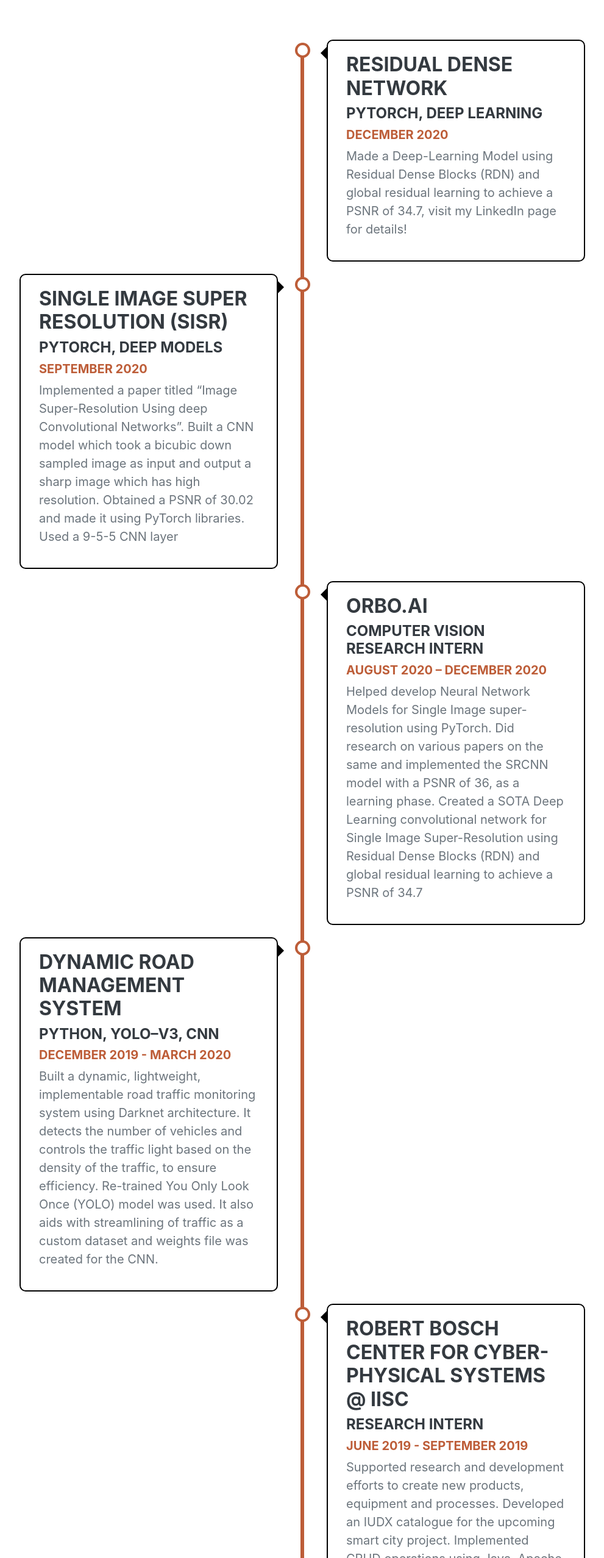
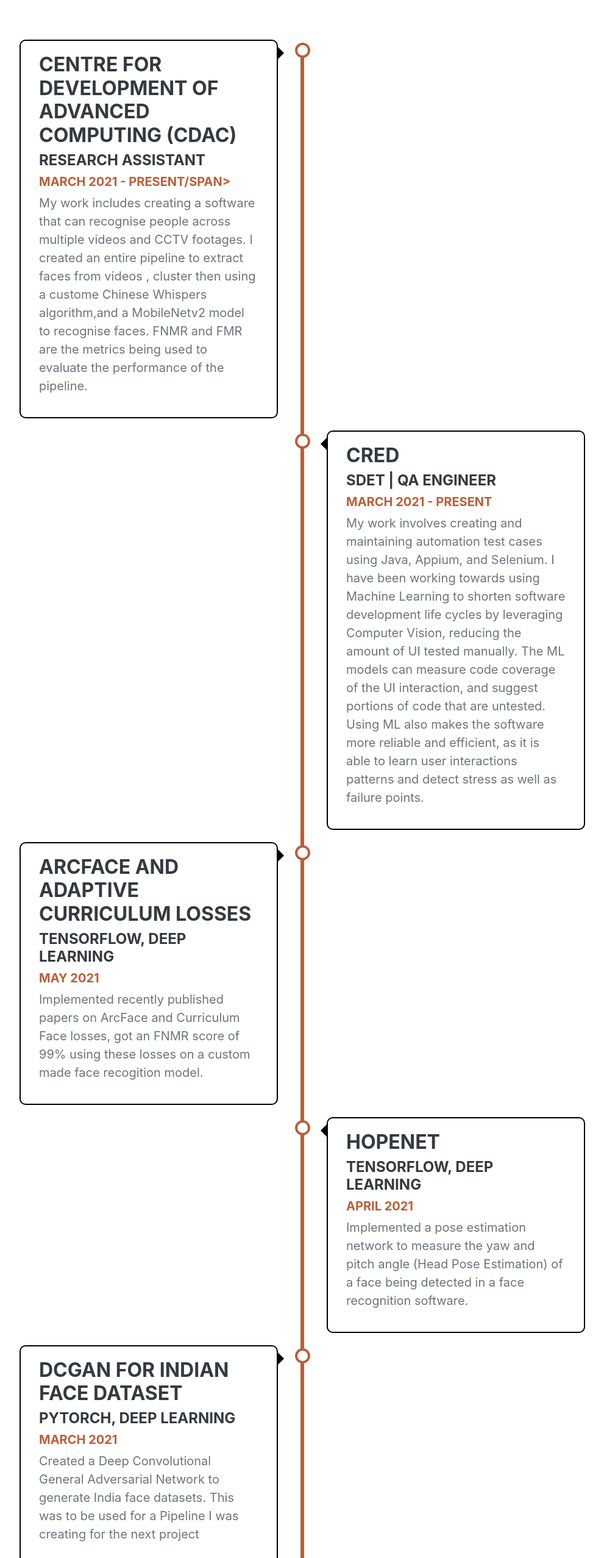
Before and after one commit to Harshubh-Meherishi/about-me, a plain HTML site: page index.html in a window 1280 px wide. Shown: the part 1839-4394 px from the top of the page at 61% size, without its empty margins (280-1271 px from the left). Drawn offline with nearby package versions, Linux system fonts and the light colour scheme; a web font is replaced by a local one.

Commit message:
Update index.html

```diff
--- a/index.html
+++ b/index.html
@@ -70,7 +70,50 @@
             	<div class="parallax3" >
 			<div class="parallax3-image">
 			<div class="timeliner">
-				<div class="containers righty">
+
+
+                       <div class="containers lefty">
+                    <div class="content">
+                        <h3>Centre for Development of Advanced Computing (CDAC)</h3>
+                      <h4>Research Assistant</h4>
+                      <h5><span class="text-primary">March 2021 - Present/span></h5>
+                        <p>My work includes creating a software that can recognise people across multiple videos and CCTV footages. I created an entire pipeline to extract faces from videos , cluster then using a custome Chinese Whispers algorithm,and a MobileNetv2 model to recognise faces. FNMR and FMR are the metrics being used to evaluate the performance of the pipeline.</p>
+                    </div>
+                    </div>
+                       <div class="containers righty">
+                    <div class="content">
+                        <h3>CRED</h3>
+                      <h4>SDET | QA Engineer </h4>
+                      <h5><span class="text-primary">March 2021 - Present</span></h5>
+                        <p>My work involves creating and maintaining automation test cases using Java, Appium, and Selenium. I have been working towards using Machine Learning to shorten software development life cycles by leveraging Computer Vision, reducing the amount of UI tested manually. The ML models can measure code coverage of the UI interaction, and suggest portions of code that are untested. Using ML also makes the software more reliable and efficient, as it is able to learn user interactions patterns and detect stress as well as failure points.</p>
+                    </div>
+                    </div>
+                    <div class="containers lefty">
+                    <div class="content">
+                        <h3>ArcFace and Adaptive Curriculum Losses</h3>
+                      <h4>Tensorflow, Deep Learning</h4>
+                      <h5><span class="text-primary">May 2021</span></h5>
+                        <p>Implemented recently published papers on ArcFace and Curriculum Face losses, got an FNMR score of 99% using these losses on a custom made face recogition model.</p>
+                    </div>
+                    </div>
+
+                     <div class="containers righty">
+                    <div class="content">
+                        <h3>Hopenet</h3>
+                      <h4>Tensorflow, Deep Learning</h4>
+                      <h5><span class="text-primary">April 2021</span></h5>
+                        <p>Implemented a pose estimation network to measure the yaw and pitch angle (Head Pose Estimation) of a face being detected in a face recognition software.</p>
+                    </div>
+                    </div>
+
+                    <div class="containers lefty">
+                    <div class="content">
+                        <h3>DCGAN for Indian Face Dataset</h3>
+                      <h4>Pytorch, Deep Learning</h4>
+                      <h5><span class="text-primary">March 2021</span></h5>
+                        <p>Created a Deep Convolutional General Adversarial Network to generate India face datasets. This was to be used for a Pipeline I was creating for the next project</p>
+                    </div>
+                 </div><div class="containers righty">
 				    <div class="content">
 				      	<h3>Residual Dense Network</h3>
 				      <h4>Pytorch, Deep Learning</h4>
@@ -146,7 +189,7 @@
                             <h3 class="mb-0">Ramaiah Institute of Technology</h3>
                             <div class="subheading mb-3">Bachelor of Engineering</div>
                             <div>Information and Computer Sciences</div>
-                            <p>CGPA: 9.32</p>
+                            <p>CGPA: 9.27</p>
                         </div>
                         <div class="flex-shrink-0"><span class="text-primary">August 2017 - Present </span></div>
                     </div>
@@ -199,6 +242,10 @@
                             <span class="fa-li"><i class="fas fa-check"></i></span>
                             Agile Development
                         </li>
+                         <li>
+                            <span class="fa-li"><i class="fas fa-check"></i></span>
+                            User interface integration testing using Appium and Selenium
+                        </li>
                         <li>
                             <span class="fa-li"><i class="fas fa-check"></i></span>
                             Web and App Development
@@ -215,7 +262,7 @@
                     <ul class="fa-ul mb-0">
                         <li>
                             <span class="fa-li"><i class="fas fa-trophy text-warning"></i></span>
-                           Was made the head prefect of the student council. Won best student award.
+                           Won the "Innovative Project Award" for my final year project on "Facial Expression Recognition based social cues for the Visually Impaired"
                         </li>
                         <li>
                             <span class="fa-li"><i class="fas fa-trophy text-warning"></i></span>
@@ -228,12 +275,6 @@
                         <li>
                             <span class="fa-li"><i class="fas fa-trophy text-warning"></i></span>
                             A member of  Project Citizen. Won the Outstanding Achiever award
-                        </li>
-                        <li>
-                            <span class="fa-li"><i class="fas fa-trophy text-warning"></i></span>
-                           Logistics Head for College Department fest                        <li>
-                            <span class="fa-li"><i class="fas fa-trophy text-warning"></i></span>
-                           Trained in Karate till the intermediate level
                         </li>
                         <li>
                             <span class="fa-li"><i class="fas fa-trophy text-warning"></i></span>
```
